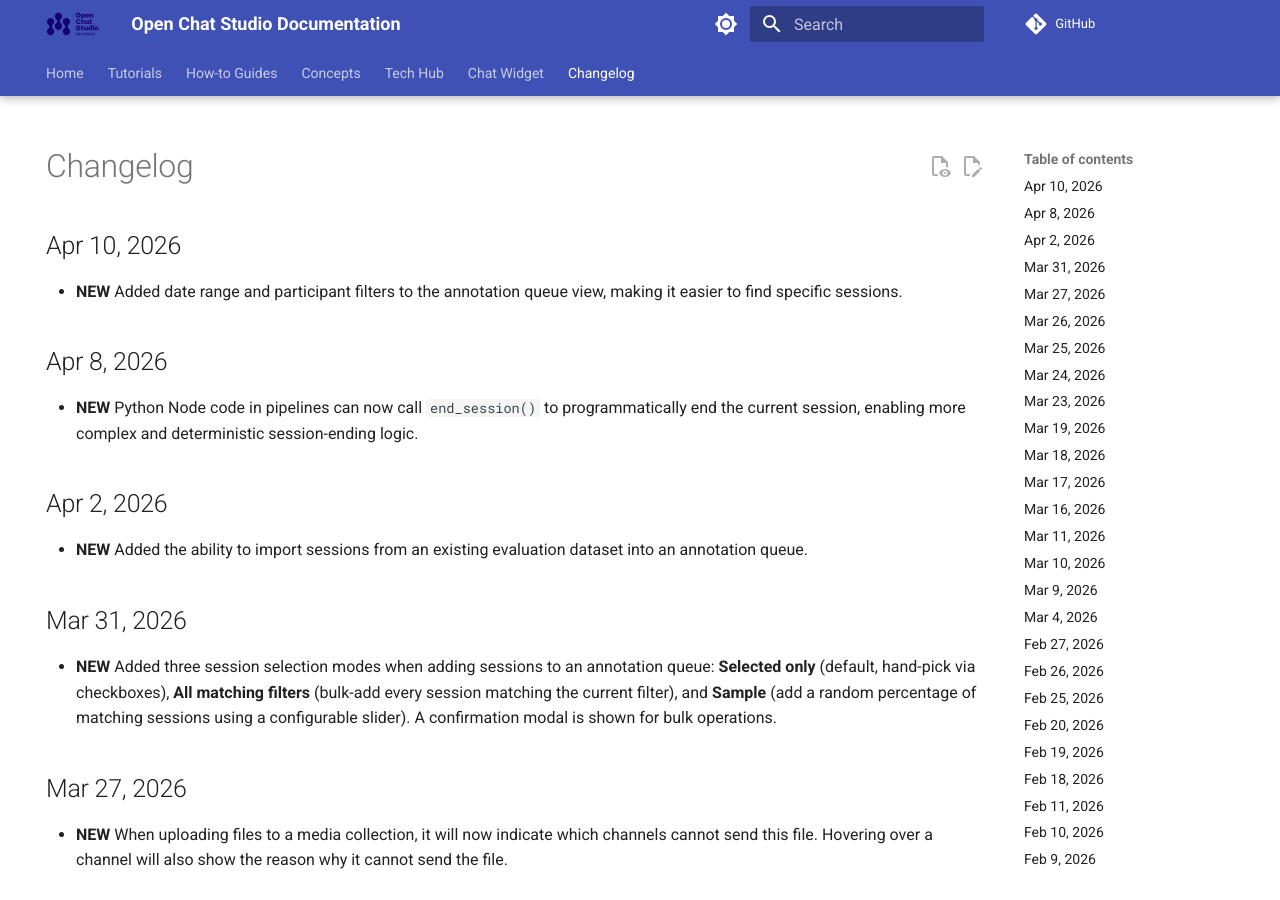
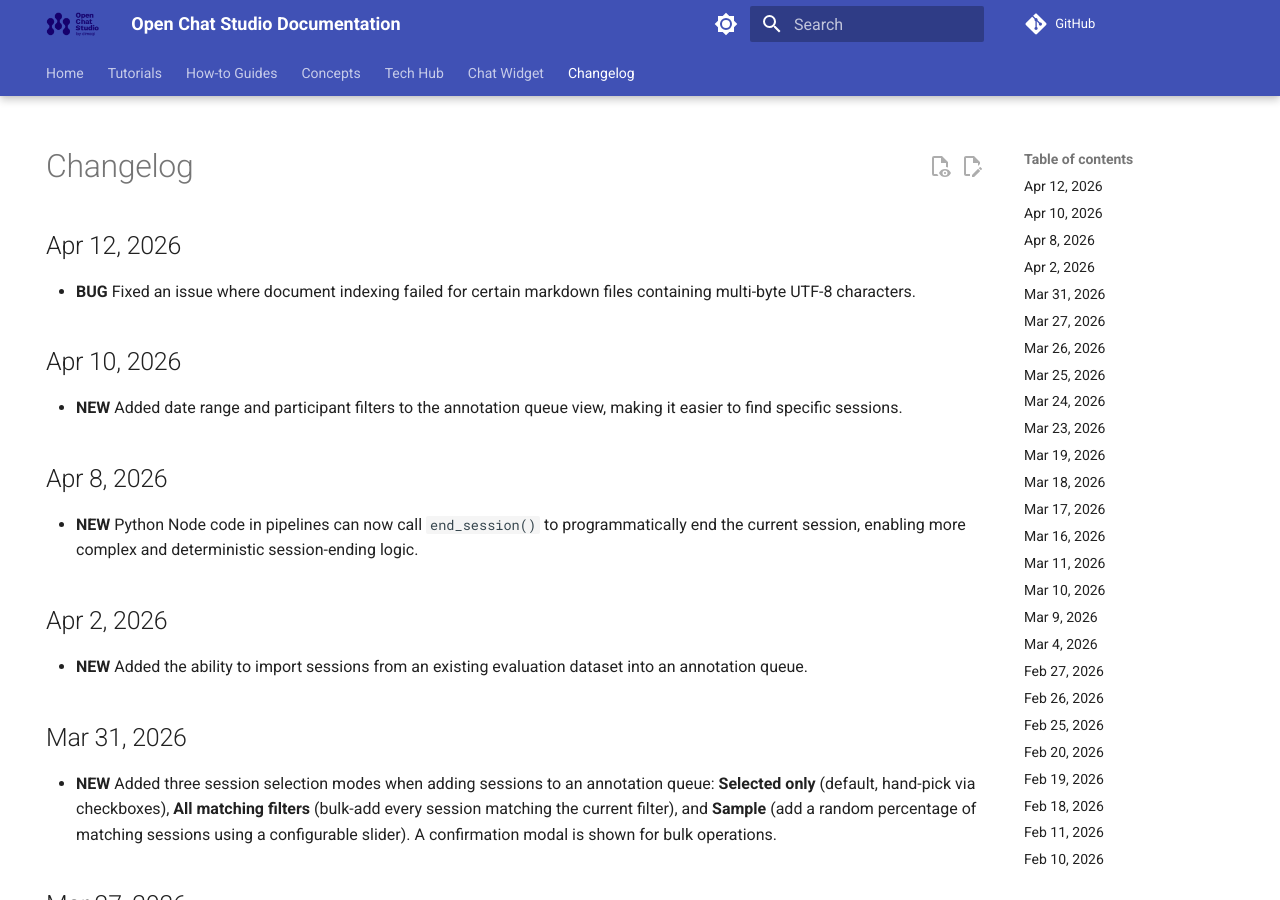
Before and after one commit to dimagi/open-chat-studio-docs, an MkDocs documentation site: the page built from docs/changelog.md, in a window 1280 px wide and 900 px high. Built offline with MkDocs 1.6.1 and Material for MkDocs 9.7.7, drawn with Linux system fonts in a browser that asks for light colours; a script that is not in the unit is left out; comment, search, counter and statistics services are not loaded.

Commit message:
update changelog and docs from OCS PR #3163

```diff
--- a/docs/changelog.md
+++ b/docs/changelog.md
@@ -4,6 +4,9 @@ hide:
 ---
 
 # Changelog
+## Apr 12, 2026
+* **BUG** Fixed an issue where document indexing failed for certain markdown files containing multi-byte UTF-8 characters.
+
 ## Apr 10, 2026
 * **NEW** Added date range and participant filters to the annotation queue view, making it easier to find specific sessions.
 
```
